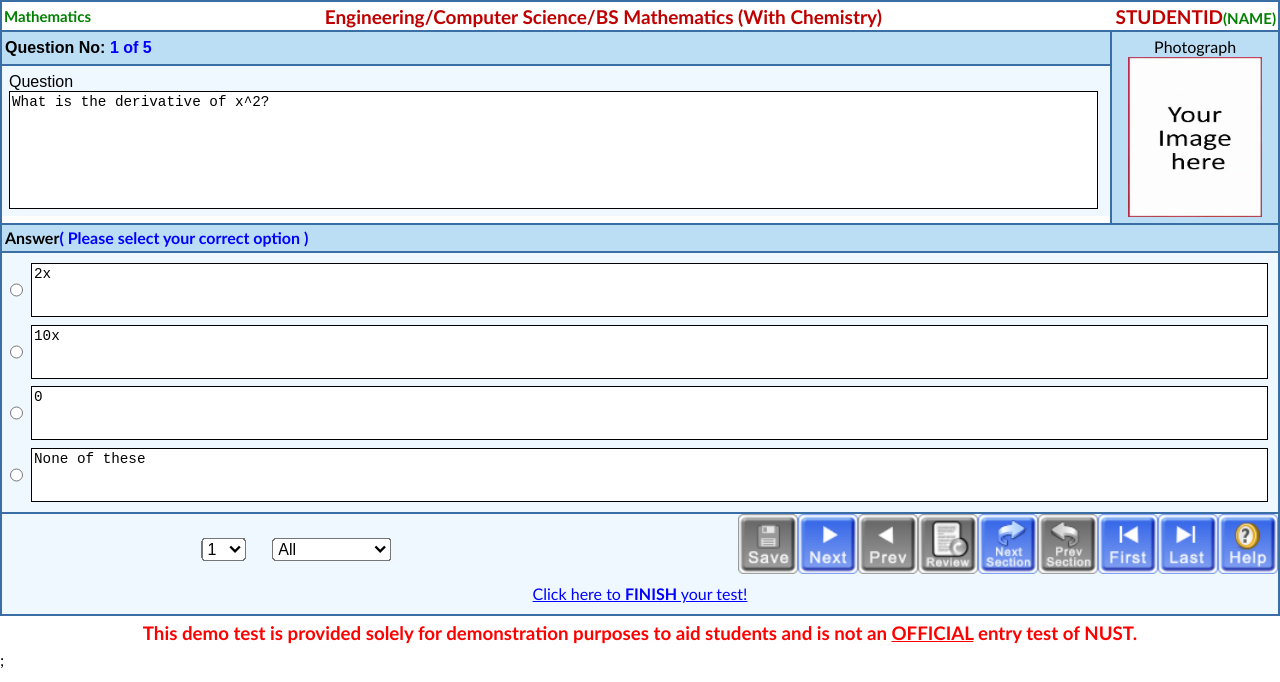
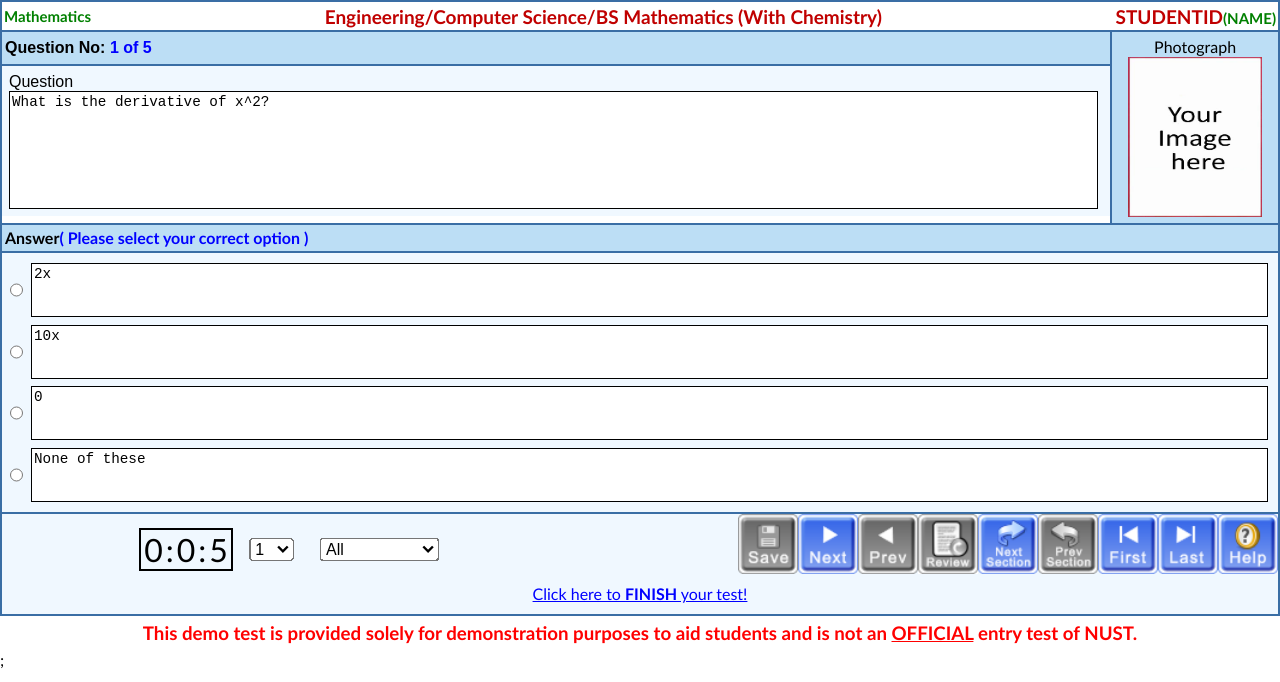
Before and after one commit to devvMuhammad/net-simulator, a React (Create React App) app: page / in a window 1280 px wide. Shown: the top 682 px of the page. Built offline with nearby package versions, Linux system fonts and the light colour scheme.

Commit message:
blah blah

```diff
--- /dev/null
+++ b/src/components/Countdown.css
@@ -0,0 +1,19 @@
+.countdown-container {
+  display: flex;
+  justify-content: center;
+  align-items: center;
+  border: 2px solid black;
+}
+
+.countdown-box {
+  display: flex;
+  flex-direction: column;
+  justify-content: center;
+  align-items: center;
+  margin: 0 3px;
+}
+
+.countdown-number,
+.countdown-separator {
+  font-size: 2rem;
+}
--- a/src/components/Functionalities.js
+++ b/src/components/Functionalities.js
@@ -19,6 +19,7 @@ import reviewButton from "../images/Review.png";
 import reviewButtonDisabled from "../images/DisabledReview.png";
 import testContext from "../testContext";
 import ConfirmationOverlay from "./ConfirmationOverlay";
+import Countdown from "./Timer";
 
 const Functionalities = ({ setDropdownValue, dropdownValue, outOf }) => {
   //States
@@ -258,6 +259,7 @@ const Functionalities = ({ setDropdownValue, dropdownValue, outOf }) => {
     <section id="final-section">
       <div className="functionalities">
         <div className="dropdown-container">
+          <Countdown finishTest={calculateScore} />
           <select
             name="status"
             className="dropdown allDropdown"
--- /dev/null
+++ b/src/components/Timer.js
@@ -0,0 +1,38 @@
+import React, { useState, useEffect } from "react";
+import "./Countdown.css";
+
+const Countdown = ({ finishTest }) => {
+  const [remainingTime, setRemainingTime] = useState(10);
+
+  useEffect(() => {
+    const intervalId = setInterval(() => {
+      setRemainingTime((prevTime) => prevTime - 1);
+    }, 1000);
+    if (remainingTime === 0) {
+      finishTest();
+    }
+    return () => clearInterval(intervalId);
+  }, [remainingTime]);
+
+  const hours = Math.floor(remainingTime / 3600);
+  const minutes = Math.floor((remainingTime % 3600) / 60);
+  const seconds = remainingTime % 60;
+
+  return (
+    <div className="countdown-container">
+      <div className="countdown-box">
+        <div className="countdown-number">{hours}</div>
+      </div>
+      <div className="countdown-separator">:</div>
+      <div className="countdown-box">
+        <div className="countdown-number">{minutes}</div>
+      </div>
+      <div className="countdown-separator">:</div>
+      <div className="countdown-box">
+        <div className="countdown-number">{seconds}</div>
+      </div>
+    </div>
+  );
+};
+
+export default Countdown;
```
